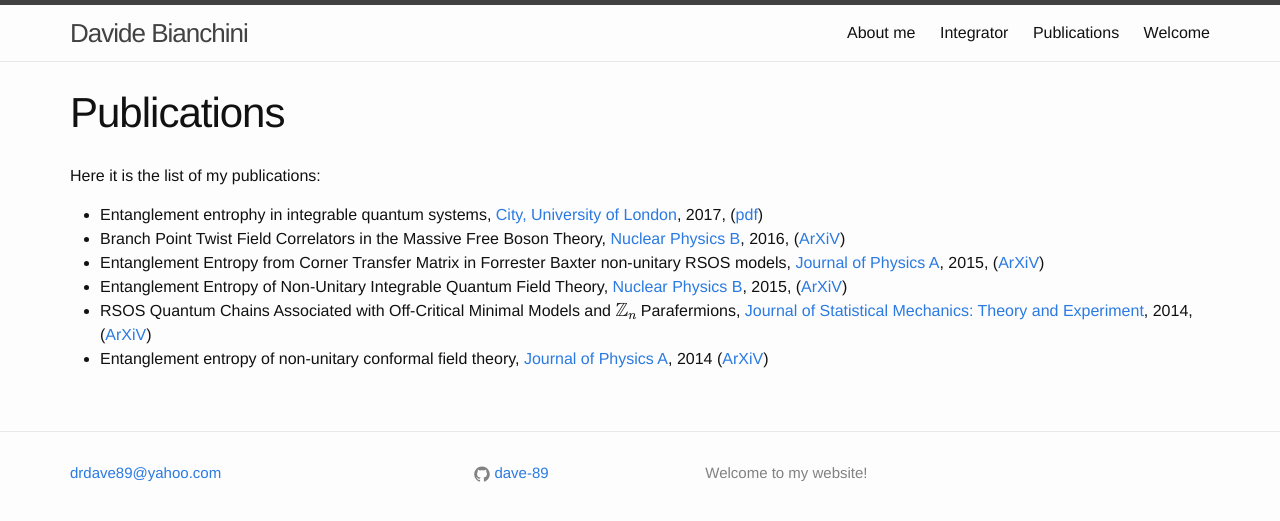
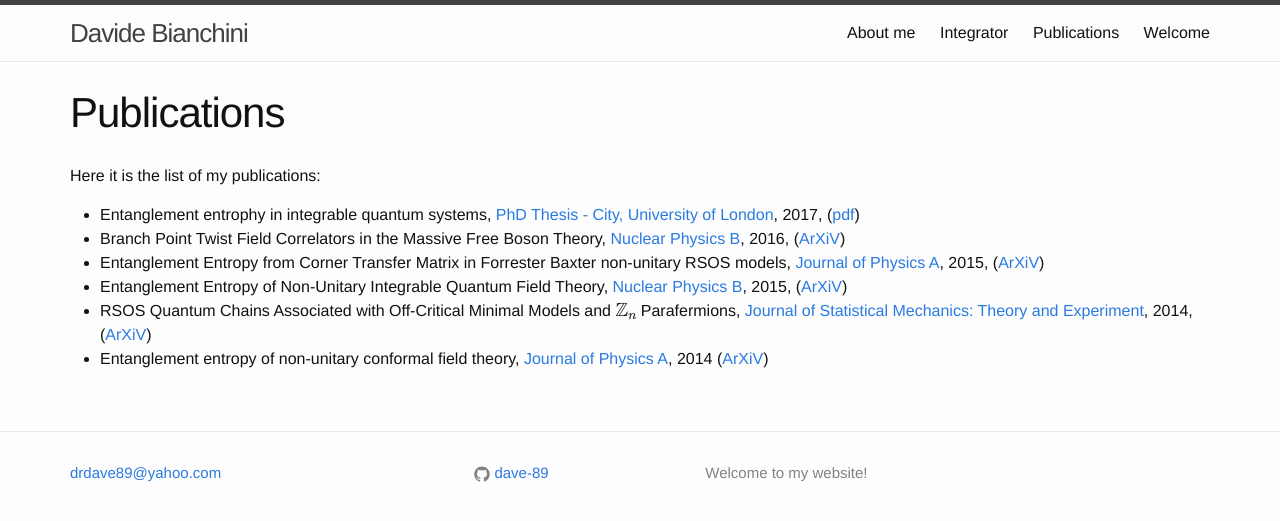
Before and after one commit to dave-89/dave-89.github.io, a Jekyll site: the page built from publications.md, in a window 1280 px wide. Shown: the top 521 px of the page. Built offline with Jekyll 4.4.1, drawn with Linux system fonts in a browser that asks for light colours; formulas are drawn with MathJax 3.

Commit message:
small change

```diff
--- a/publications.md
+++ b/publications.md
@@ -6,7 +6,7 @@
 
 Here it is the list of my publications:
 
-  - Entanglement entrophy in integrable quantum systems, [City, University of London](http://openaccess.city.ac.uk/17490/), 2017, ([pdf](http://openaccess.city.ac.uk/17490/1/Bianchini%2C%20Davide.pdf))
+  - Entanglement entrophy in integrable quantum systems, [PhD Thesis - City, University of London](http://openaccess.city.ac.uk/17490/), 2017, ([pdf](http://openaccess.city.ac.uk/17490/1/Bianchini%2C%20Davide.pdf))
   - Branch Point Twist Field Correlators in the Massive Free Boson Theory, [Nuclear Physics B](http://www.sciencedirect.com/science/article/pii/S0550321316303182), 2016, ([ArXiV](https://arxiv.org/abs/1607.05656))
   - Entanglement Entropy from Corner Transfer Matrix in Forrester Baxter non-unitary RSOS models, [Journal of Physics A](http://iopscience.iop.org/article/10.1088/1751-8113/49/15/154005), 2015, ([ArXiV](https://arxiv.org/abs/1509.04601))
   - Entanglement Entropy of Non-Unitary Integrable Quantum Field Theory, [Nuclear Physics B](http://www.sciencedirect.com/science/article/pii/S055032131500173X), 2015, ([ArXiV](https://arxiv.org/abs/1502.03275))
```
